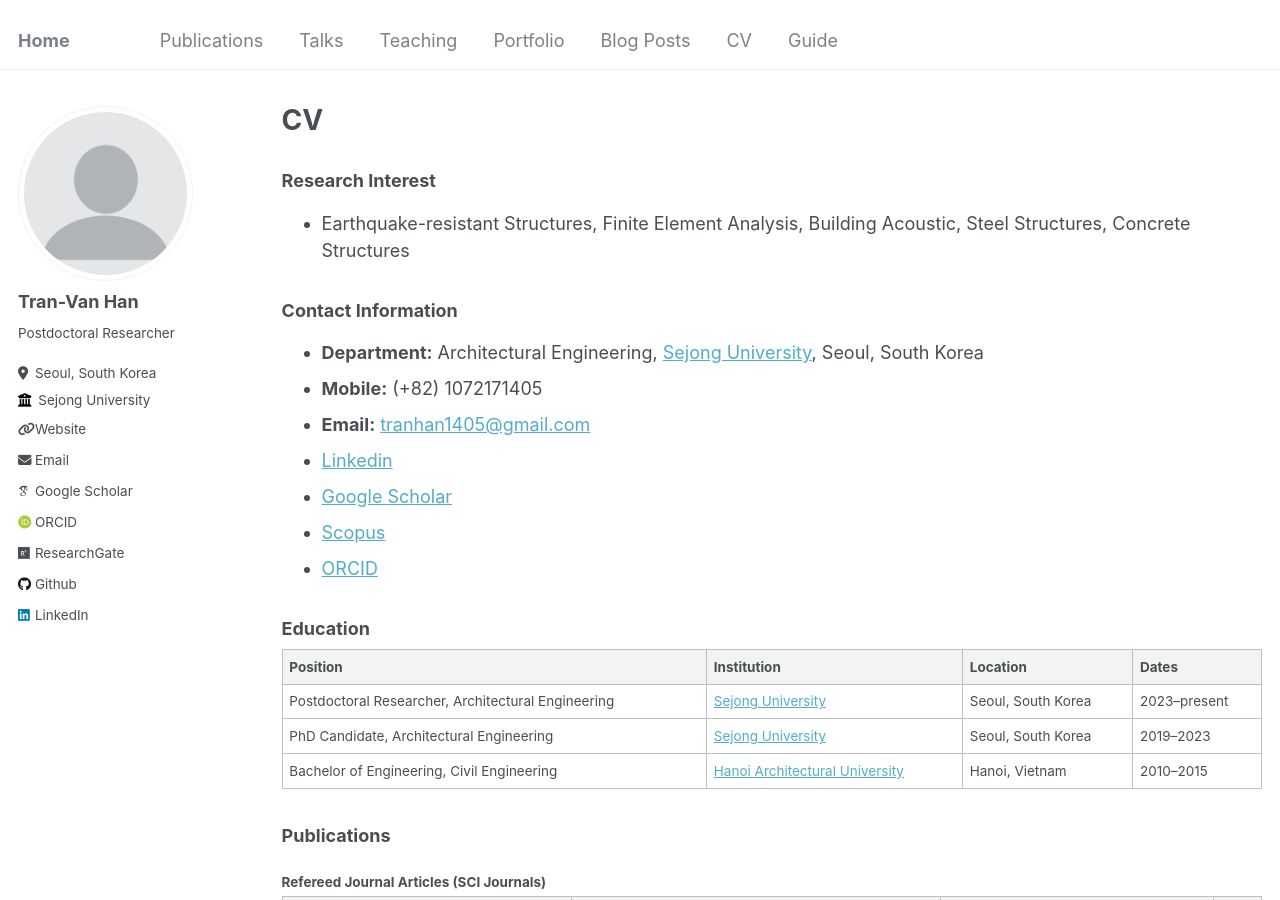
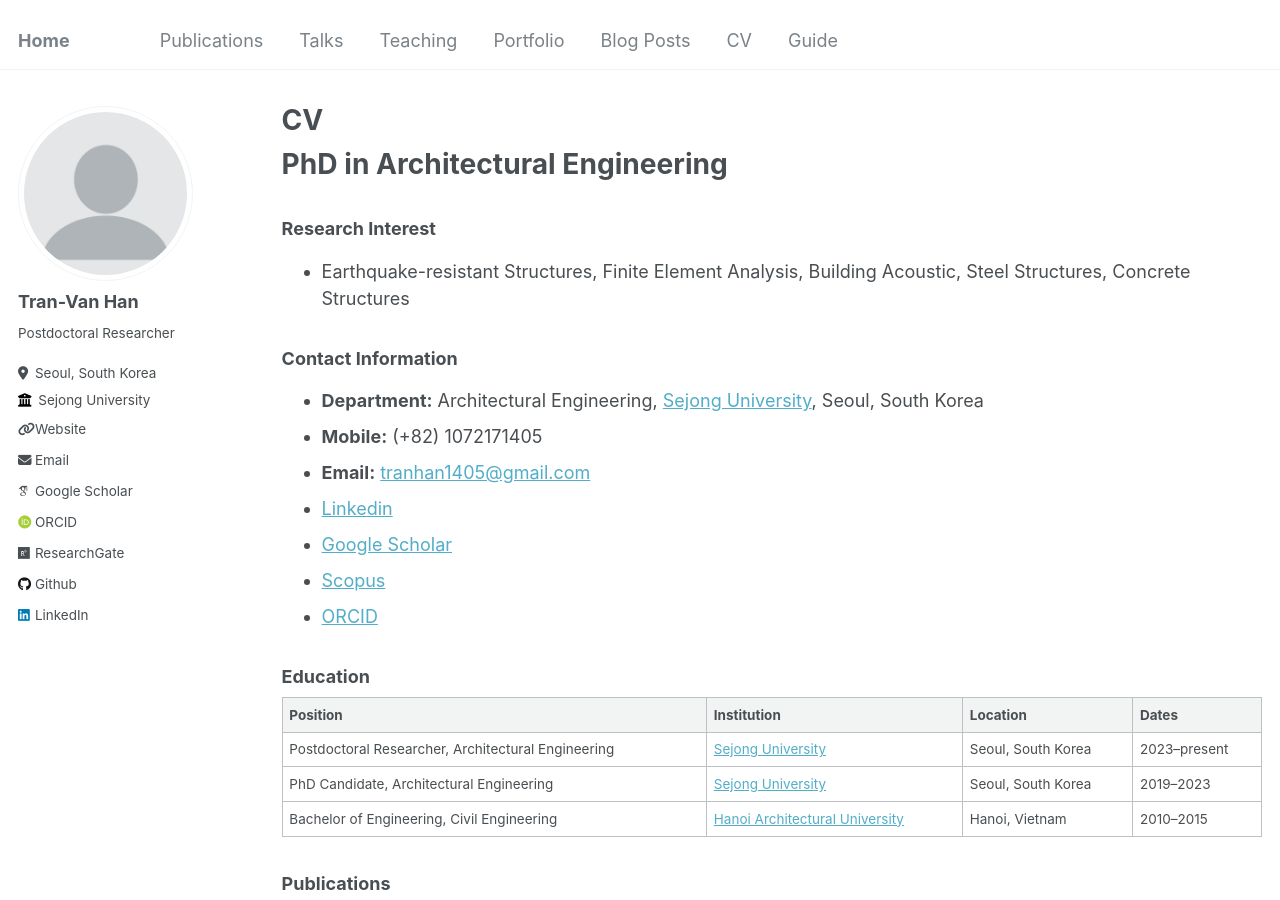
Before and after one commit to tranhan1405/tranhan1405.github.io, a Jekyll site: the page built from _pages/cv.md, in a window 1280 px wide and 900 px high. Built offline with Jekyll 4.4.1, drawn with Linux system fonts in a browser that asks for light colours; some web fonts are replaced.

Commit message:
Update cv.md

```diff
--- a/_pages/cv.md
+++ b/_pages/cv.md
@@ -8,6 +8,8 @@ redirect_from:
 ---
 
 {% include base_path %}
+
+# PhD in Architectural Engineering
 
 
 ### Research Interest
```
